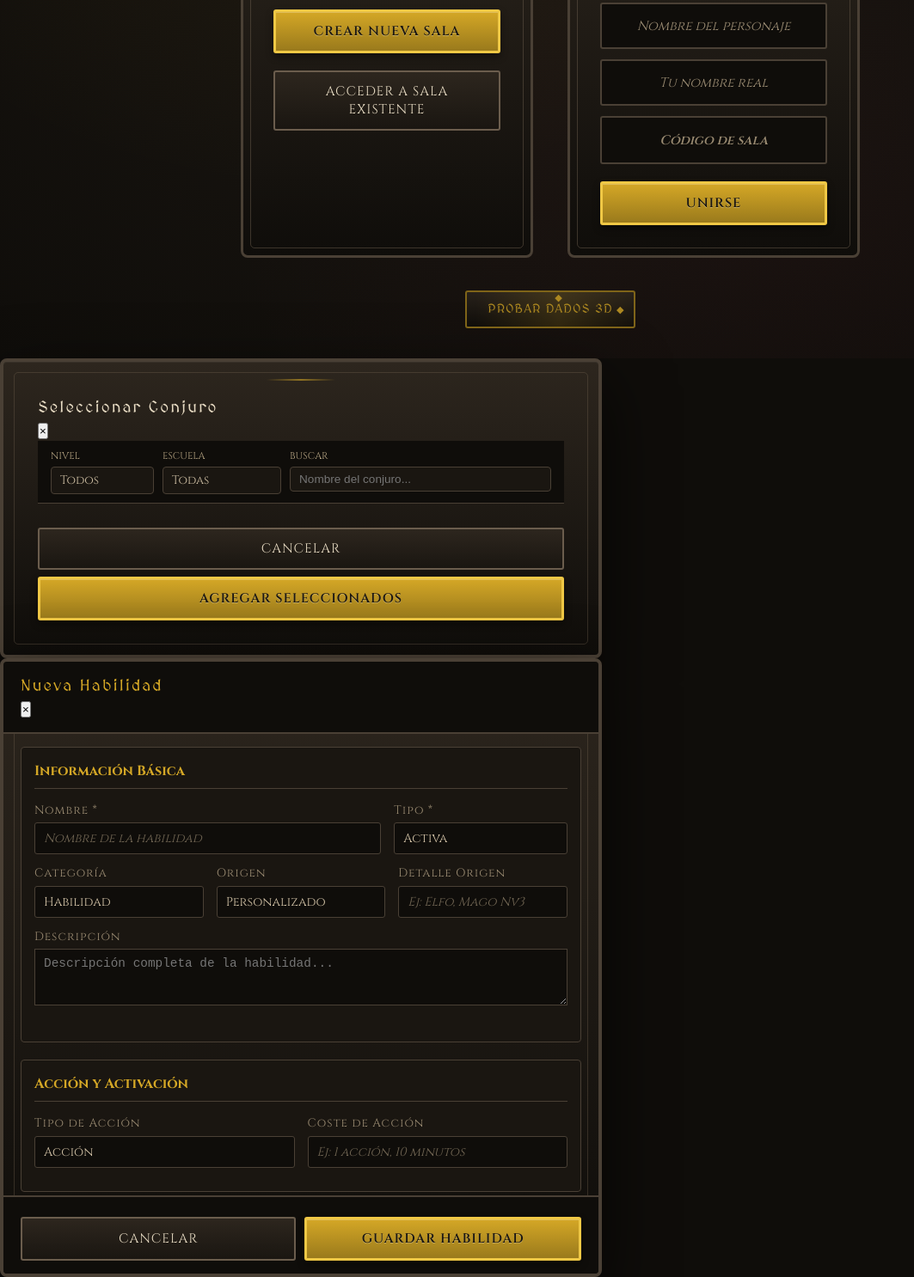
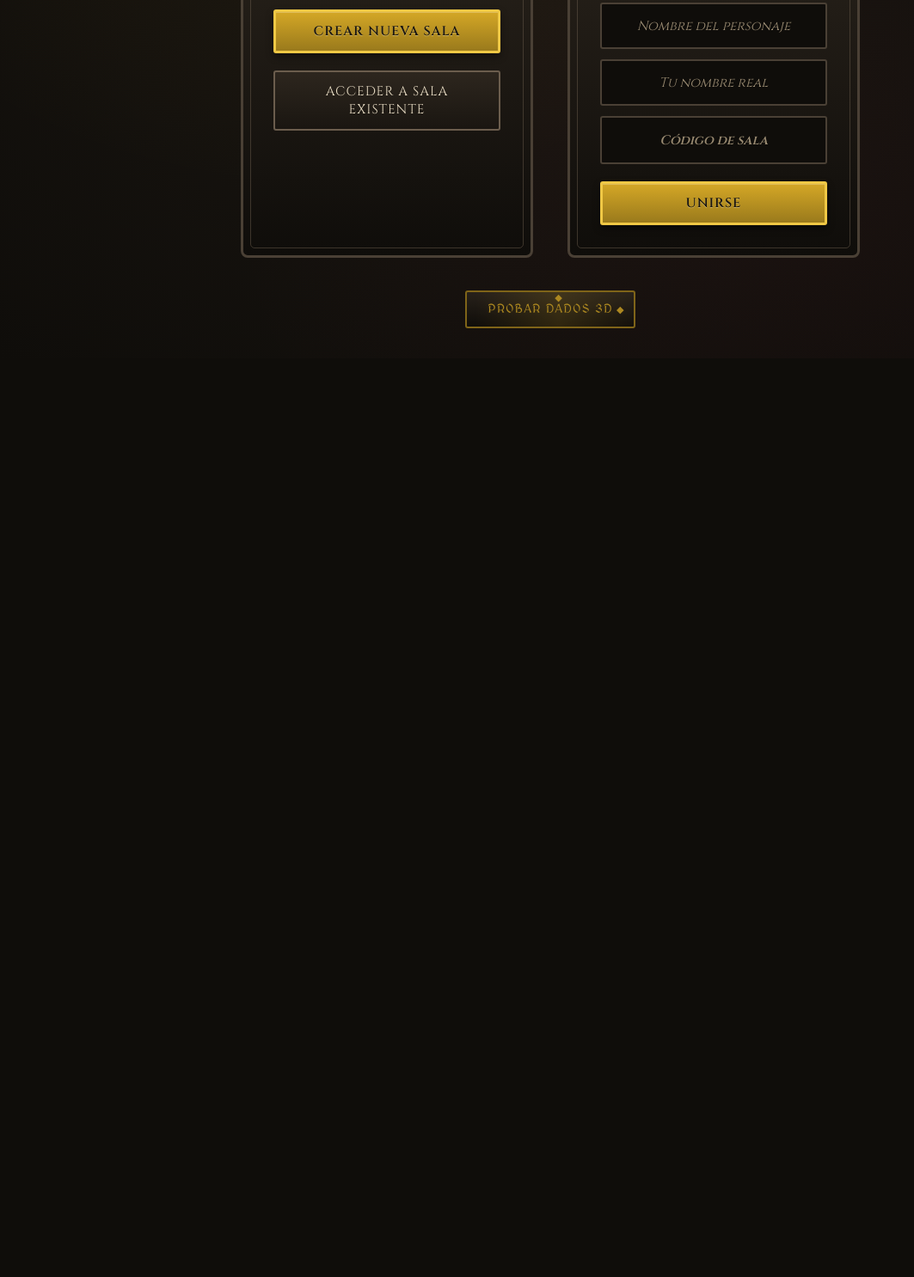
Before and after one commit to Noble200/D-D-Party-Map, a website with bundled scripts: page client/index.html in a window 1280 px wide. Shown: the part 383-1869 px from the top of the page at 86% size, without its empty margins (0-1063 px from the left). After the commit the page ends 800 px from the top, so only its background shows below. Built offline with nearby package versions, Linux system fonts and the light colour scheme; files whose address does not match are found by name.

Commit message:
Fix modal class names for ability editor and spell selector

```diff
--- a/client/index.html
+++ b/client/index.html
@@ -1394,7 +1394,7 @@
     </div>
 
     <!-- Modal: Selector de Conjuros -->
-    <div id="spellSelectorModal" class="modal-overlay">
+    <div id="spellSelectorModal" class="modal">
         <div class="modal-content spell-selector-modal">
             <div class="modal-header">
                 <h3>Seleccionar Conjuro</h3>
@@ -1447,7 +1447,7 @@
     </div>
 
     <!-- Modal: Editor de Habilidad/Conjuro Personalizado -->
-    <div id="abilityEditorModal" class="modal-overlay">
+    <div id="abilityEditorModal" class="modal">
         <div class="modal-content ability-editor-modal">
             <div class="modal-header">
                 <h3 id="abilityEditorTitle">Nueva Habilidad</h3>
```
